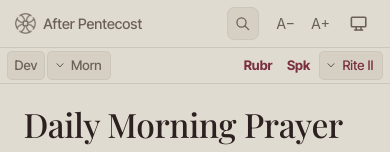
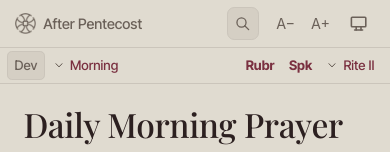
Before and after one commit to Vittv/bcp, a React Native app: screen / in a window 390 px wide. Shown: the top 152 px of the page. Built offline with nearby package versions, Linux system fonts and the light colour scheme.

Commit message:
fix(shell): collapse office tabs by screen width

```diff
--- a/src/components/shell/BarDropdown.tsx
+++ b/src/components/shell/BarDropdown.tsx
@@ -31,6 +31,7 @@ export function BarDropdown<T extends string>({
   align = "end",
   accent = false,
   steadyWidth = false,
+  plain = false,
 }: {
   value: T;
   options: readonly DropdownOption<T>[];
@@ -45,6 +46,8 @@ export function BarDropdown<T extends string>({
   accent?: boolean;
   // reserve the widest option's width so switching labels never reflows the bar
   steadyWidth?: boolean;
+  // read as plain bar text: no chip border or fill, just the label and chevron
+  plain?: boolean;
 }) {
   const styles = useThemedStyles(barDropdownStyles);
   const barStyles = useThemedStyles(officeBarStyles);
@@ -74,7 +77,7 @@ export function BarDropdown<T extends string>({
       <Pressable
         style={({ hovered }) => [
           barStyles.toggle,
-          barStyles.modeToggle,
+          !plain && barStyles.modeToggle,
           styles.trigger,
           hovered && barStyles.tabHover,
         ]}
--- a/src/components/shell/OfficeTabs.tsx
+++ b/src/components/shell/OfficeTabs.tsx
@@ -1,5 +1,5 @@
-import { type ReactNode, useState } from "react";
-import { type LayoutChangeEvent, Pressable, Text, View } from "react-native";
+import type { ReactNode } from "react";
+import { Pressable, Text, View } from "react-native";
 import type { OfficeId } from "../../lib/content/types";
 import type { OfficeRite } from "../../lib/office/types";
 import { useThemedStyles } from "../../lib/theme/themedStyles";
@@ -27,11 +27,11 @@ export const DEVOTIONS: Record<TabId, OfficeId> = {
   compline: "devotions-close",
 };
 
-const TABS: { id: TabId; label: string; short: string }[] = [
-  { id: "morning", label: "Morning", short: "Morn" },
-  { id: "noonday", label: "Noonday", short: "Noon" },
-  { id: "evening", label: "Evening", short: "Eve" },
-  { id: "compline", label: "Compline", short: "Comp" },
+const TABS: { id: TabId; label: string }[] = [
+  { id: "morning", label: "Morning" },
+  { id: "noonday", label: "Noonday" },
+  { id: "evening", label: "Evening" },
+  { id: "compline", label: "Compline" },
 ];
 
 // an invisible bold twin reserves the label's widest metrics, so the visible
@@ -82,29 +82,18 @@ export function OfficeTabs({
   onRiteChange,
 }: OfficeTabsProps) {
   const styles = useThemedStyles(officeBarStyles);
-  const { width: viewportWidth } = useViewport();
-  // the bar's own width, since the sidebar and the UI scale both shrink it
-  // well below the window; the effective viewport is the first paint
-  const [barWidth, setBarWidth] = useState(0);
-  const width = barWidth || viewportWidth;
-  // abbreviated labels kick in before phone widths; tighter chrome later
+  const { width } = useViewport();
+  // the full row needs about 600px of bar, which a desktop window only has
+  // from 800px with the sidebar open
+  const tabsAsMenu = width < 800;
+  // the reading toggles abbreviate first, then the bar's padding tightens
   const shortLabels = width < 640;
   const compact = width < WIDTH_COMPACT;
-  // once the four office tabs no longer share the bar with the reading
-  // toggles and the rite picker, the tabs collapse into a picker of their
-  // own and the other controls keep their place
-  const tabsAsMenu = width < 520;
-  // the devotions chip is the only label left to trim once the tabs collapse
   const devotionsLabel =
     width >= 640 ? "Daily Devotions" : width < 400 ? "Dev" : "Devotions";
   const showRite = !devotions && (active === "morning" || active === "evening");
   return (
-    <View
-      style={[styles.bar, noSelect]}
-      onLayout={(e: LayoutChangeEvent) =>
-        setBarWidth(e.nativeEvent.layout.width)
-      }
-    >
+    <View style={[styles.bar, noSelect]}>
       <View style={[styles.tabsLeft, compact && styles.groupCompact]}>
         {leading}
         <Pressable
@@ -125,12 +114,12 @@ export function OfficeTabs({
         {tabsAsMenu ? (
           <BarDropdown
             value={active}
-            options={TABS.map((t) => ({
-              id: t.id,
-              label: shortLabels ? t.short : t.label,
-            }))}
+            options={TABS}
             onChange={onSelect}
             align="start"
+            accent
+            plain
+            steadyWidth
             accessibilityLabel="Office"
           />
         ) : (
@@ -149,7 +138,7 @@ export function OfficeTabs({
                 <Text
                   style={[styles.tabText, isActive && styles.tabTextActive]}
                 >
-                  {shortLabels ? t.short : t.label}
+                  {t.label}
                 </Text>
               </Pressable>
             );
@@ -195,6 +184,7 @@ export function OfficeTabs({
             options={RITE_OPTIONS}
             onChange={onRiteChange}
             accent
+            plain
             steadyWidth
             accessibilityLabel="Office rite"
           />
```
